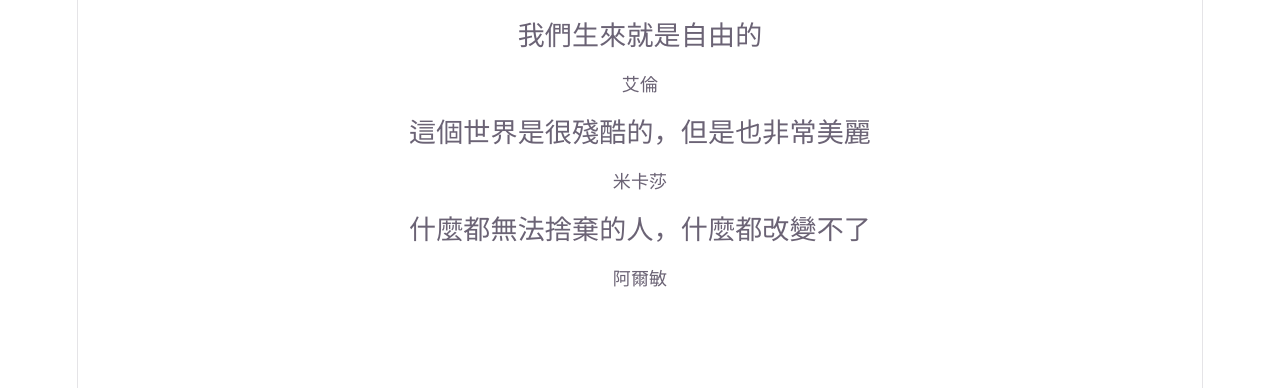
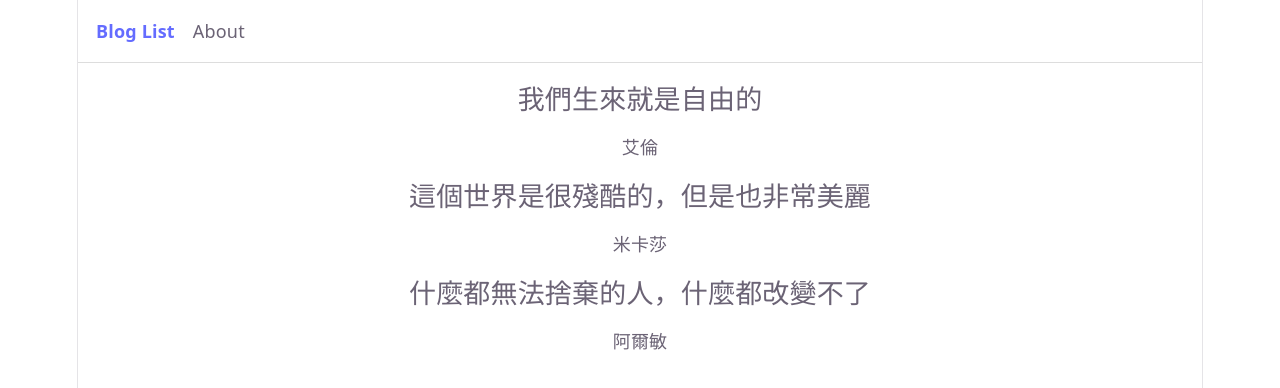
Before and after one commit to willyos0113/orderList, a React (Vite) app: page / in a window 1280 px wide. Shown: the top 388 px of the page. Built offline with nearby package versions, Linux system fonts and the light colour scheme; data requests are answered from the project's data file.

Commit message:
Build react router
Co-Authored-By: Claude Sonnet 5 <noreply@anthropic.com>

```diff
--- a/src/App.tsx
+++ b/src/App.tsx
@@ -1,17 +1,21 @@
 import { type FC } from "react";
 import "./App.css";
 import BlogList from "./BlogList";
-import useFetch from "./useFetch";
+import About from "./About";
+import Navbar from "./Navbar";
+import { BrowserRouter as Routers, Routes, Route } from "react-router-dom";
 
 const App: FC = () => {
-  const { blogs, loading, error } = useFetch("http://localhost:8080/blogs");
-
   return (
-    <div className="App">
-      {loading && <div>資料載入中...</div>}
-      {error && <div>錯誤: {error}</div>}
-      <BlogList blogs={blogs} />
-    </div>
+    <Routers>
+      <div className="App">
+        <Navbar />
+        <Routes>
+          <Route path="/" element={<BlogList />} />
+          <Route path="/about" element={<About />} />
+        </Routes>
+      </div>
+    </Routers>
   );
 };
 
--- a/src/BlogList.tsx
+++ b/src/BlogList.tsx
@@ -1,13 +1,13 @@
 import { type FC } from "react";
-import type { BlogItem } from "./types/common";
+import useFetch from "./useFetch";
 
-interface BlogListProps {
-  blogs: BlogItem[];
-}
+const BlogList: FC = () => {
+  const { blogs, loading, error } = useFetch("http://localhost:8080/blogs");
 
-const BlogList: FC<BlogListProps> = ({ blogs }) => {
   return (
-    <div>
+    <div className="blog-list">
+      {loading && <div>資料載入中...</div>}
+      {error && <div>錯誤: {error}</div>}
       {blogs.map((blog) => (
         <div key={blog.id}>
           <h2>{blog.title}</h2>
--- /dev/null
+++ b/src/Navbar.css
@@ -0,0 +1,22 @@
+.navbar {
+  display: flex;
+  gap: 1rem;
+  padding: 1rem;
+  border-bottom: 1px solid #ddd;
+}
+
+.navbar a {
+  text-decoration: none;
+  color: inherit;
+  display: inline-block;
+  transition: transform 0.2s ease;
+}
+
+.navbar a:hover {
+  transform: scale(1.1);
+}
+
+.navbar a.active {
+  font-weight: bold;
+  color: #646cff;
+}
--- /dev/null
+++ b/src/Navbar.tsx
@@ -0,0 +1,25 @@
+import { type FC } from "react";
+import { NavLink } from "react-router-dom";
+import "./Navbar.css";
+
+const Navbar: FC = () => {
+  return (
+    <nav className="navbar">
+      <NavLink
+        to="/"
+        end
+        className={({ isActive }) => (isActive ? "active" : "")}
+      >
+        Blog List
+      </NavLink>
+      <NavLink
+        to="/about"
+        className={({ isActive }) => (isActive ? "active" : "")}
+      >
+        About
+      </NavLink>
+    </nav>
+  );
+};
+
+export default Navbar;
--- a/src/useFetch.ts
+++ b/src/useFetch.ts
@@ -15,13 +15,13 @@ const useFetch = (url: string) => {
         setTimeout(() => {
           setBlogs(data);
           setLoading(false);
-        }, 1000);
+        }, 500);
       })
       .catch((err: unknown) => {
         setLoading(false);
         setError(err instanceof Error ? err.message : String(err));
       });
-  }, []);
+  }, [url]);
 
   return { blogs, loading, error };
 };
```
